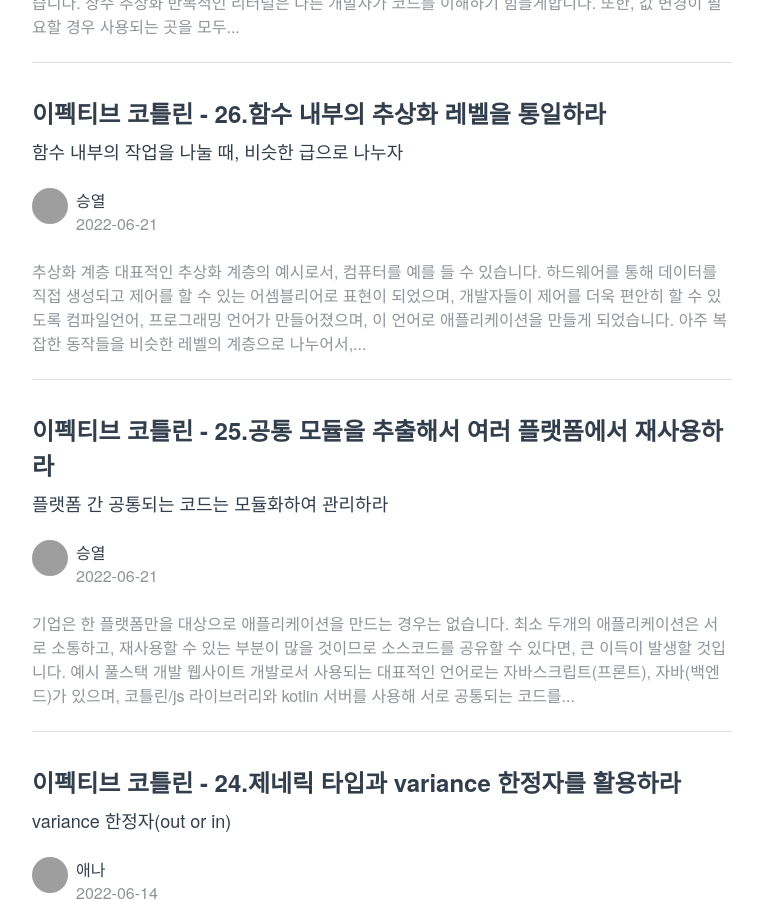
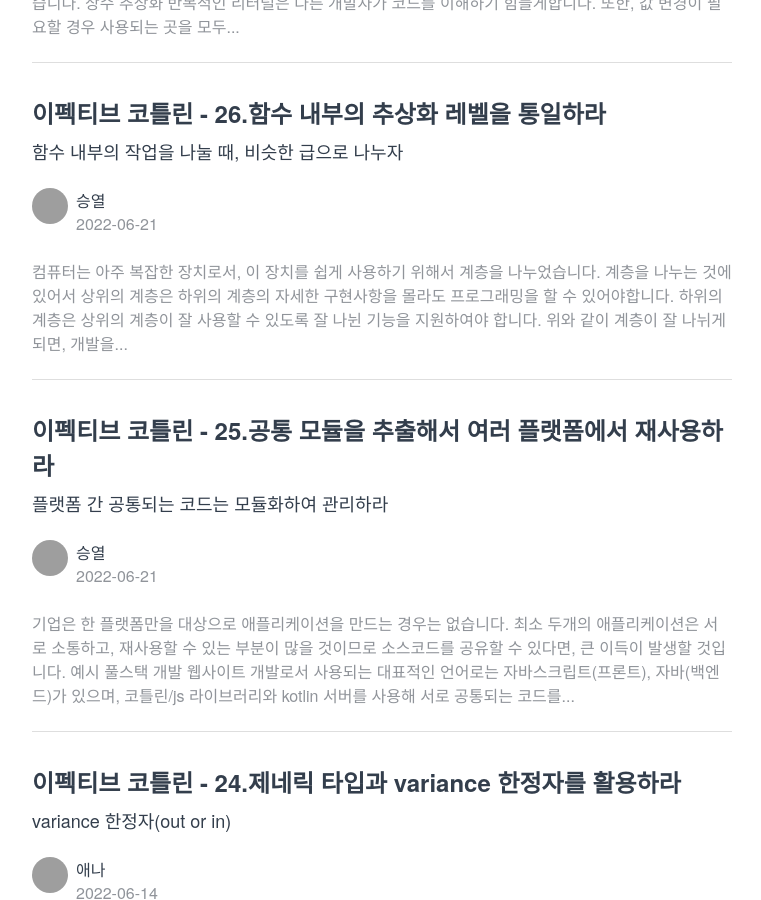
Before and after one commit to gripcorp/devblog, a Jekyll site: the page built from posts.md, in a window 1280 px wide and 900 px high, scrolled down 393 px. Shown: the whole window, without its empty margins (278-1039 px from the left). Built offline with Jekyll 4.4.1, drawn with Linux system fonts in a browser that asks for light colours; grey boxes are pictures that could not be loaded.

Commit message:
Update 2022-06-21-26-Each-function-should-be-written-in-terms-of-a-single-level-of-abstraction.md

```diff
--- a/_posts/2022-06-21-26-Each-function-should-be-written-in-terms-of-a-single-level-of-abstraction.md
+++ b/_posts/2022-06-21-26-Each-function-should-be-written-in-terms-of-a-single-level-of-abstraction.md
@@ -8,24 +8,23 @@ tags: [kotlin, effective-kotlin]
 header_image: effective-kotlin-header.jpeg
 ---
 
-## 추상화 계층
+컴퓨터는 아주 복잡한 장치로서, 이 장치를 쉽게 사용하기 위해서 계층을 나누었습니다.
 
-대표적인 추상화 계층의 예시로서, 컴퓨터를 예를 들 수 있습니다.
-
-하드웨어를 통해 데이터를 직접 생성되고 제어를 할 수 있는 어셈블리어로 표현이 되었으며, 개발자들이 제어를 더욱 편안히 할 수 있도록 컴파일언어, 프로그래밍 언어가 만들어졌으며,
-이 언어로 애플리케이션을 만들게 되었습니다.
+계층을 나누는 것에 있어서
+1. 상위의 계층은 하위의 계층의 자세한 구현사항을 몰라도 프로그래밍을 할 수 있어야합니다.
+2. 하위의 계층은 상위의 계층이 잘 사용할 수 있도록 잘 나뉜 기능을 지원하여야 합니다.
 
 <img width="700" alt="image" src="https://user-images.githubusercontent.com/18206333/174617367-922a67a2-ad51-4783-bbc1-25f0234dc895.jpg">
 
-아주 복잡한 동작들을 비슷한 레벨의 계층으로 나누어서, 상위의 계층은 하위의 계층의 내부동작을 정확히 알지 못해도 사용할 수 있어, 개발자가 해당 계층에서 할 일에만 집중할 수 있도록 합니다.
+위와 같이 계층이 잘 나뉘게 되면, 개발을 하는데 다른 계층은 신경을 쓸 필요가 없어집니다.
 
-애플리케이션을 개발하는데, 하위의 계층인 프로그래밍 언어, 어셈블리, 하드웨어의 내부동작이 어떻게 되는지 몰라도, 제공되는 인터페이스를 통해 사용을 할 수 있습니다.
+예를 들어 어셈블리어, JVM 바이트 코드가 무엇인지 몰라도 프로그래밍을 할 수 있습니다.
 
 
 ## 추상화 레벨
 컴퓨터 과학에서는 높은 레벨로 올라갈수록 물리장치로부터 점점 멀어지고, 생각해야하는 구체적인 내용들이 줄어듭니다.
 
-즉 높은 레벨일수록 단순해지지만, 하위 레벨의 인터페이스로 부터 제공되지 않는 부분은 제어할 수 없게 됩니다.
+즉, 높은 레벨일수록 단순해지지만, 하위 레벨로 부터 제공되지 않는 기능은 사용하기가 어렵습니다.
 
 컴퓨터 과학처럼 코드도 추상화를 계층처럼 만들어서 사용할 수 있으며, 이를 위한 가장 기본적인 도구가 함수입니다.
 
```
